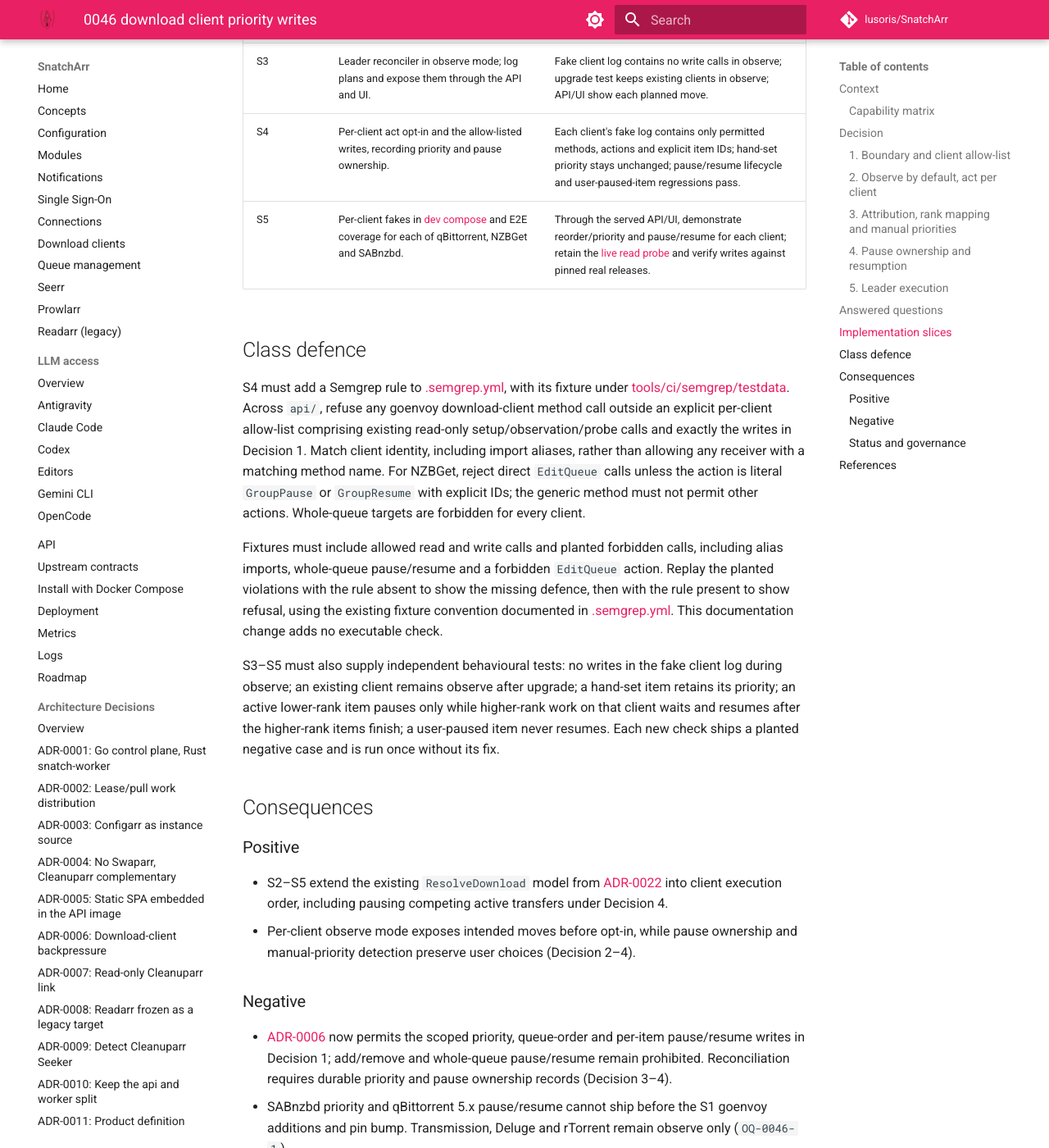
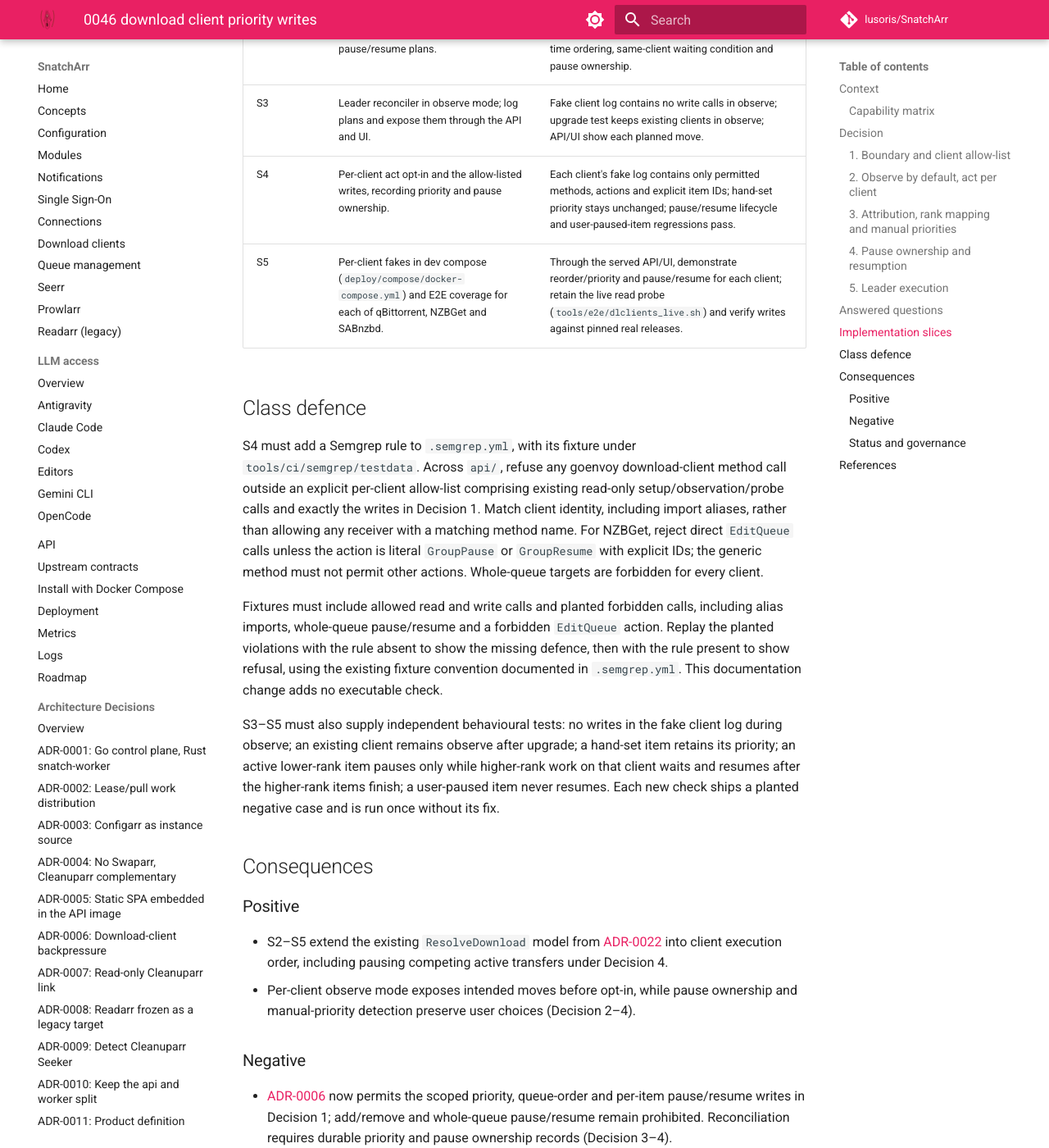
Before and after one commit to lusoris/SnatchArr, an MkDocs documentation site: the page built from docs/adr/0046-download-client-priority-writes.md, in a window 1280 px wide and 1400 px high, scrolled down 5349 px. Shown: the whole window at 82% size. Built offline with MkDocs 1.6.1 and Material for MkDocs 9.7.7, drawn with Linux system fonts in a browser that asks for light colours; comment, search, counter and statistics services are not loaded; some of the changed text lies outside the part shown.

Commit message:
docs(adr): give ADR-0046 code references as paths, not links out of docs
mkdocs --strict refuses links that leave docs/; the other records name code paths in backticks.

Signed-off-by: lusoris <lusoris@proton.me>

```diff
--- a/docs/adr/0046-download-client-priority-writes.md
+++ b/docs/adr/0046-download-client-priority-writes.md
@@ -17,14 +17,14 @@
 SnatchArr coordinates media snatches across `*arr` instances and respects per-instance hourly caps. While download backpressure and queue sanitation have been established, queue ordering inside external download clients remains unmanaged:
 
 1. **Client queue ordering requested.** Issue #560 and operator direction (`SNX-DLCLIENT-PRIO`, node noted in [ADR-0022](0022-instance-priority.md)) request download ranking inside download clients, partitioned per category or tag. When an instance with higher priority snatches items, those downloads currently compete FIFO or in arbitrary order against lower-priority downloads in the download client.
-2. **ADR-0006 established a read-only boundary.** [ADR-0006](0006-download-client-backpressure.md) originally prohibited adding, pausing, resuming, removing and reordering downloads. Adapters in [api/internal/dlclients/adapters.go](../../api/internal/dlclients/adapters.go) remain read-only (`Snapshotter`, `Goenvoy.Snapshot`), reducing client queries to backpressure and bandwidth metrics. This record narrows that boundary; it does not implement writes.
+2. **ADR-0006 established a read-only boundary.** [ADR-0006](0006-download-client-backpressure.md) originally prohibited adding, pausing, resuming, removing and reordering downloads. Adapters in `api/internal/dlclients/adapters.go` remain read-only (`Snapshotter`, `Goenvoy.Snapshot`), reducing client queries to backpressure and bandwidth metrics. This record narrows that boundary; it does not implement writes.
 3. **Queue actions use observe-first semantics.** [ADR-0012](0012-queue-management-replaces-cleanuparr-link.md) established automated queue hygiene, enforcing that queue operations start in observe mode before act mode is enabled per instance, and route removals strictly through the `*arr` API rather than download client APIs.
-4. **Download rank is already defined.** [ADR-0022](0022-instance-priority.md) introduced per-instance priorities with an integer rank from 1 to 100, where lower rank runs first ([api/internal/domain/priority.go](../../api/internal/domain/priority.go), `ResolveDownload`, preset `media_first`). ADR-0022 explicitly stated that ordering inside download clients would follow in node `SNX-DLCLIENT-PRIO` reading this same rank.
-5. **Read-side discovery has landed.** PR #969 (squash `82a4a065`) added [priority_live_test.go](../../api/internal/dlclients/priority_live_test.go) and extended [dlclients_live.sh](../../tools/e2e/dlclients_live.sh). Its live run on 2026-11-01 (`tools/e2e/dlclients_live.sh` against the pinned clients) observed all six clients and refused the planted capability mismatch. This establishes read-side evidence, not write-path verification.
+4. **Download rank is already defined.** [ADR-0022](0022-instance-priority.md) introduced per-instance priorities with an integer rank from 1 to 100, where lower rank runs first (`api/internal/domain/priority.go`, `ResolveDownload`, preset `media_first`). ADR-0022 explicitly stated that ordering inside download clients would follow in node `SNX-DLCLIENT-PRIO` reading this same rank.
+5. **Read-side discovery has landed.** PR #969 (squash `82a4a065`) added `api/internal/dlclients/priority_live_test.go` and extended `tools/e2e/dlclients_live.sh`. Its live run on 2026-11-01 (`tools/e2e/dlclients_live.sh` against the pinned clients) observed all six clients and refused the planted capability mismatch. This establishes read-side evidence, not write-path verification.
 
 ### Capability matrix
 
-The following capabilities were measured on 2026-11-01 against the versions in [go.mod](../../go.mod). Package names are relative to `github.com/golusoris/goenvoy/`; daemon source references appear below.
+The following capabilities were measured on 2026-11-01 against the versions in `go.mod`. Package names are relative to `github.com/golusoris/goenvoy/`; daemon source references appear below.
 
 | Client | Pinned goenvoy package | Queue-order / priority | Per-item pause / resume | Forbidden or unavailable path |
 | :--- | :--- | :--- | :--- | :--- |
@@ -35,7 +35,7 @@
 | Deluge | `downloadclient/deluge/v2` `v2.0.3` | Read probe exists; no writes admitted in this release | No writes admitted | Observe only |
 | rTorrent | `downloadclient/rtorrent/v2` `v2.1.2` | Read probe exists; no writes admitted in this release | No writes admitted | Observe only |
 
-At [`torrentscontroller.h` on `release-5.3.0`](https://github.com/qbittorrent/qBittorrent/blob/release-5.3.0/src/webui/api/torrentscontroller.h#L72-L73), the version the [E2E compose](../../tools/e2e/dlclients/compose.yaml) pins, qBittorrent exposes `startAction` / `stopAction`, not pause / resume; the priority actions are at lines 101–104. goenvoy therefore adds `StartTorrents` / `StopTorrents` (POST `/api/v2/torrents/start` / `/api/v2/torrents/stop`) before pause and resume ship. S1 and S5 check the calls against the pinned release.
+At [`torrentscontroller.h` on `release-5.3.0`](https://github.com/qbittorrent/qBittorrent/blob/release-5.3.0/src/webui/api/torrentscontroller.h#L72-L73), the version the E2E compose (`tools/e2e/dlclients/compose.yaml`) pins, qBittorrent exposes `startAction` / `stopAction`, not pause / resume; the priority actions are at lines 101–104. goenvoy therefore adds `StartTorrents` / `StopTorrents` (POST `/api/v2/torrents/start` / `/api/v2/torrents/stop`) before pause and resume ship. S1 and S5 check the calls against the pinned release.
 
 ## Decision
 
@@ -93,17 +93,17 @@
 
 | Slice | Deliverable | Verification required before proceeding |
 | :--- | :--- | :--- |
-| S1 | In `golusoris/goenvoy`, add SABnzbd `SetPriority` first and qBittorrent `StopTorrents` / `StartTorrents`; release, then bump the pins in [go.mod](../../go.mod). | Per-method request/response tests, including rejected requests; verify qBittorrent uses `/stop` / `/start` and SABnzbd uses `mode=queue`, `name=priority`. |
+| S1 | In `golusoris/goenvoy`, add SABnzbd `SetPriority` first and qBittorrent `StopTorrents` / `StartTorrents`; release, then bump the pins in `go.mod`. | Per-method request/response tests, including rejected requests; verify qBittorrent uses `/stop` / `/start` and SABnzbd uses `mode=queue`, `name=priority`. |
 | S2 | Pure domain planner for rank-to-level splitting, qBittorrent queue order and pause/resume plans. | Unit and property tests: ties, one rank, empty input, rank endpoints, excess ranks sharing levels, added-time ordering, same-client waiting condition and pause ownership. |
 | S3 | Leader reconciler in observe mode; log plans and expose them through the API and UI. | Fake client log contains no write calls in observe; upgrade test keeps existing clients in observe; API/UI show each planned move. |
 | S4 | Per-client act opt-in and the allow-listed writes, recording priority and pause ownership. | Each client's fake log contains only permitted methods, actions and explicit item IDs; hand-set priority stays unchanged; pause/resume lifecycle and user-paused-item regressions pass. |
-| S5 | Per-client fakes in [dev compose](../../deploy/compose/docker-compose.yml) and E2E coverage for each of qBittorrent, NZBGet and SABnzbd. | Through the served API/UI, demonstrate reorder/priority and pause/resume for each client; retain the [live read probe](../../tools/e2e/dlclients_live.sh) and verify writes against pinned real releases. |
+| S5 | Per-client fakes in dev compose (`deploy/compose/docker-compose.yml`) and E2E coverage for each of qBittorrent, NZBGet and SABnzbd. | Through the served API/UI, demonstrate reorder/priority and pause/resume for each client; retain the live read probe (`tools/e2e/dlclients_live.sh`) and verify writes against pinned real releases. |
 
 ## Class defence
 
-S4 must add a Semgrep rule to [.semgrep.yml](../../.semgrep.yml), with its fixture under [tools/ci/semgrep/testdata](../../tools/ci/semgrep/testdata). Across `api/`, refuse any goenvoy download-client method call outside an explicit per-client allow-list comprising existing read-only setup/observation/probe calls and exactly the writes in Decision 1. Match client identity, including import aliases, rather than allowing any receiver with a matching method name. For NZBGet, reject direct `EditQueue` calls unless the action is literal `GroupPause` or `GroupResume` with explicit IDs; the generic method must not permit other actions. Whole-queue targets are forbidden for every client.
+S4 must add a Semgrep rule to `.semgrep.yml`, with its fixture under `tools/ci/semgrep/testdata`. Across `api/`, refuse any goenvoy download-client method call outside an explicit per-client allow-list comprising existing read-only setup/observation/probe calls and exactly the writes in Decision 1. Match client identity, including import aliases, rather than allowing any receiver with a matching method name. For NZBGet, reject direct `EditQueue` calls unless the action is literal `GroupPause` or `GroupResume` with explicit IDs; the generic method must not permit other actions. Whole-queue targets are forbidden for every client.
 
-Fixtures must include allowed read and write calls and planted forbidden calls, including alias imports, whole-queue pause/resume and a forbidden `EditQueue` action. Replay the planted violations with the rule absent to show the missing defence, then with the rule present to show refusal, using the existing fixture convention documented in [.semgrep.yml](../../.semgrep.yml). This documentation change adds no executable check.
+Fixtures must include allowed read and write calls and planted forbidden calls, including alias imports, whole-queue pause/resume and a forbidden `EditQueue` action. Replay the planted violations with the rule absent to show the missing defence, then with the rule present to show refusal, using the existing fixture convention documented in `.semgrep.yml`. This documentation change adds no executable check.
 
 S3–S5 must also supply independent behavioural tests: no writes in the fake client log during observe; an existing client remains observe after upgrade; a hand-set item retains its priority; an active lower-rank item pauses only while higher-rank work on that client waits and resumes after the higher-rank items finish; a user-paused item never resumes. Each new check ships a planted negative case and is run once without its fix.
 
@@ -118,7 +118,7 @@
 
 - [ADR-0006](0006-download-client-backpressure.md) now permits the scoped priority, queue-order and per-item pause/resume writes in Decision 1; add/remove and whole-queue pause/resume remain prohibited. Reconciliation requires durable priority and pause ownership records (Decision 3–4).
 - SABnzbd priority and qBittorrent 5.x pause/resume cannot ship before the S1 goenvoy additions and pin bump. Transmission, Deluge and rTorrent remain observe only (`OQ-0046-1`).
-- qBittorrent queueing must be enabled for queue order to take effect; the existing [priority probe](../../api/internal/dlclients/priority_live_test.go) checks `QueueingEnabled`. Report the missing capability rather than enabling queueing through an unlisted settings write.
+- qBittorrent queueing must be enabled for queue order to take effect; the existing priority probe (`api/internal/dlclients/priority_live_test.go`) checks `QueueingEnabled`. Report the missing capability rather than enabling queueing through an unlisted settings write.
 - A continuing stream of higher-rank waiting items can keep lower-rank transfers paused; Decision 4 authorizes resumption only after the higher-rank items finish.
 
 ### Status and governance
@@ -133,10 +133,10 @@
 - [ADR-0006: Download clients are observed for backpressure, never driven](0006-download-client-backpressure.md)
 - [ADR-0012: SnatchArr manages the download queue; the Cleanuparr link goes](0012-queue-management-replaces-cleanuparr-link.md)
 - [ADR-0022: Per-instance priority for searches and downloads](0022-instance-priority.md)
-- Priority domain logic: [api/internal/domain/priority.go](../../api/internal/domain/priority.go) (`ResolveDownload`, `PresetMediaFirst`)
-- Pinned goenvoy client packages in [go.mod](../../go.mod)
+- Priority domain logic: `api/internal/domain/priority.go` (`ResolveDownload`, `PresetMediaFirst`)
+- Pinned goenvoy client packages in `go.mod`
 - Operator answers, 2026-11-01 (paraphrased): `OQ-0046-0` / `snatcharr-dlclient-prio-adr0006`, `OQ-0046-1` / `snatcharr-dlclient-prio-clients`, `OQ-0046-2` / `snatcharr-dlclient-prio-mode`, `OQ-0046-3` / `snatcharr-dlclient-prio-mapping`, `OQ-0046-4` / `snatcharr-dlclient-prio-scope`; see Answered questions.
-- PR #969, squash `82a4a065`: [read-side priority capability test](../../api/internal/dlclients/priority_live_test.go), [live runner](../../tools/e2e/dlclients_live.sh), and [pinned clients](../../tools/e2e/dlclients/compose.yaml); live run 2026-11-01.
+- PR #969, squash `82a4a065`: read-side priority capability test (`api/internal/dlclients/priority_live_test.go`), live runner (`tools/e2e/dlclients_live.sh`), and pinned clients (`tools/e2e/dlclients/compose.yaml`); live run 2026-11-01.
 - qBittorrent [`release-5.3.0`, `src/webui/api/torrentscontroller.h:72-73`](https://github.com/qbittorrent/qBittorrent/blob/release-5.3.0/src/webui/api/torrentscontroller.h#L72-L73), with priority actions at [lines 101–104](https://github.com/qbittorrent/qBittorrent/blob/release-5.3.0/src/webui/api/torrentscontroller.h#L101-L104), commit `05fcaa8f505f`, read 2026-11-01.
 - NZBGet [`daemon/remote/XmlRpc.cpp:2422-2423`](https://github.com/nzbgetcom/nzbget/blob/eb68e5e1f801f0ee0587e220a9108dd49ed8538c/daemon/remote/XmlRpc.cpp#L2422-L2423): `GroupPause` / `GroupResume`; commit `eb68e5e1f801`, read 2026-11-01.
 - SABnzbd [`sabnzbd/api.py:1281`, `_api_queue_priority`](https://github.com/sabnzbd/sabnzbd/blob/432d49d38976d9f560cd429ca953df1c162a7472/sabnzbd/api.py#L1281): `mode=queue`, `name=priority`; commit `432d49d38976`, read 2026-11-01.
```
Also changed, not shown: other parts of docs/adr/0046-download-client-priority-writes.md (+2 -2 lines).
